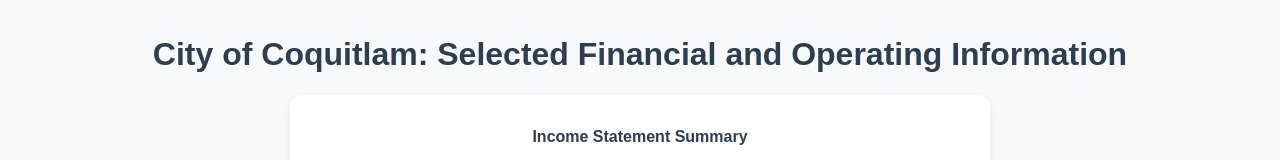
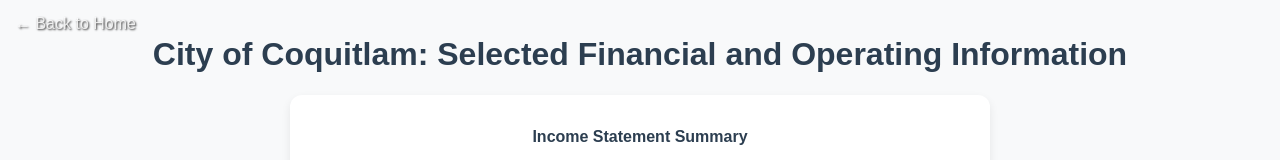
Before and after one commit to roy9876/coquitlam, a plain HTML site: page financial.html in a window 1280 px wide. Shown: the top 160 px of the page. Drawn offline with nearby package versions, Linux system fonts and the light colour scheme.

Commit message:
Update financial.html
Add <-- back to home link

```diff
--- a/financial.html
+++ b/financial.html
@@ -14,7 +14,9 @@
     <title>Coquitlam Financial Analysis</title>
     <script src="https://cdn.jsdelivr.net/npm/chart.js"></script>
     <style>
-        body { font-family: sans-serif; background: #f8f9fa; margin: 0; padding: 15px; }
+        body { font-family: sans-serif; background: #f8f9fa; margin: 0; padding: 15px;
+            position: relative; /* CHANGED HERE: Needed so absolute positioning layout works correctly */
+            }
         .dashboard-container { display: flex; flex-wrap: wrap; justify-content: center; gap: 20px; max-width: 1450px; margin: auto; }
         .chart-box {
             flex: 1 1 650px;
@@ -31,9 +33,33 @@
         h1, h2 { color: #2c3e50; text-align: center; }
         h2 { font-size: 1rem; margin-bottom: 12px; }
         .footnote { font-size: 0.75rem; color: #7f8c8d; text-align: center; margin-top: 10px; }
+        /* ADDED HERE: Pins the nav container to the absolute top left of the viewport */
+        .top-nav {
+            position: absolute;
+            top: 15px;
+            left: 15px;
+            z-index: 100; /* Ensures it stays stacked on top of everything else */
+        }
+        /* ADDED HERE: These 2 Keeps styling clean and matches your original size preferences */
+        .back-link {
+            color: rgba(255, 255, 255, 0.8);
+            text-decoration: none;
+            font-size: 1rem;
+            font-weight: 500;
+            transition: color 0.2s ease;
+            text-shadow: 1px 1px 2px rgba(0, 0, 0, 0.8);
+        }
+        .back-link:hover {
+            color: #ffffff;
+            text-decoration: underline;
+        }
+
     </style>
 </head>
 <body>
+    <nav class="top-nav">
+    <a href="index.html" class="back-link">&larr; Back to Home</a>
+    </nav>
     <h1>City of Coquitlam: Selected Financial and Operating Information</h1>
     <div class="dashboard-container">
         <!-- Row 1 -->
```
